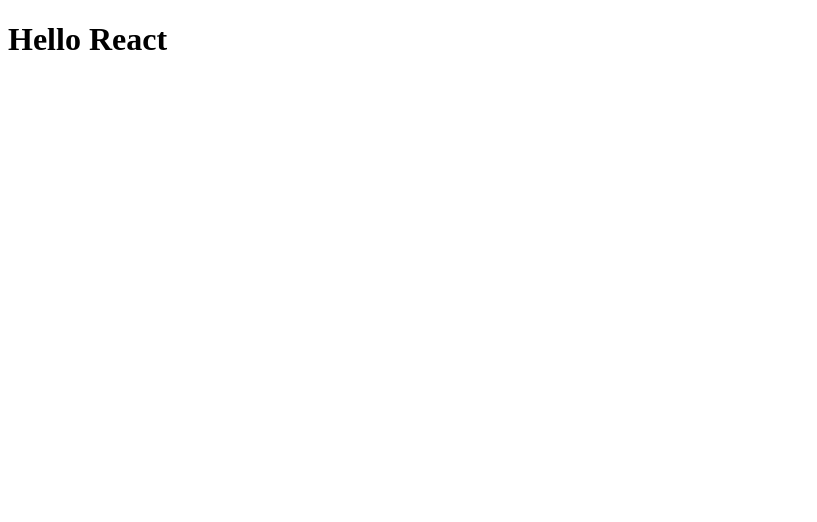
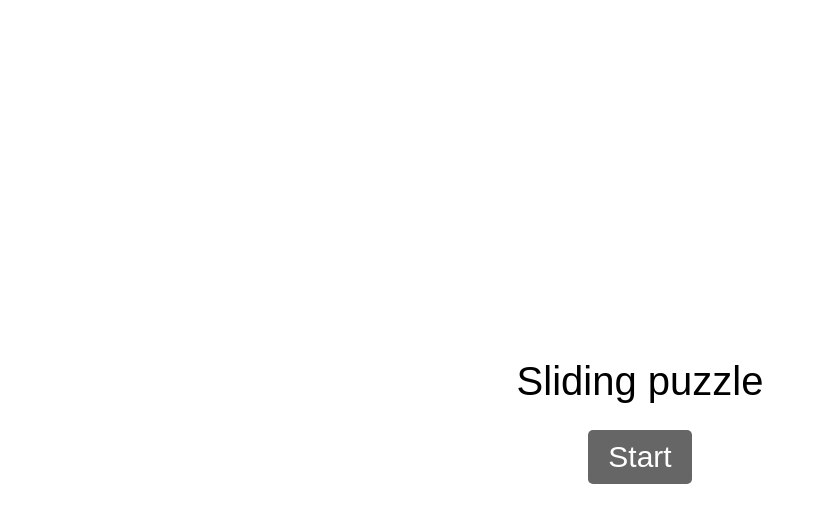
Before and after one commit to sergdevguy/sliding-puzzle, a React (Vite) app: page / in a window 1280 px wide. Shown: the top 522 px of the page, without its empty margins (0-817 px from the left). Built offline with nearby package versions, Linux system fonts and the light colour scheme.

Commit message:
working propotype

```diff
--- a/src/App.css
+++ b/src/App.css
@@ -0,0 +1,39 @@
+* {
+	box-sizing: border-box;
+}
+
+.app {
+	display: flex;
+	flex-direction: column;
+	justify-content: center;
+	align-items: center;
+	height: 100vh;
+	font-family: sans-serif;
+	font-weight: 300;
+
+	.app__title {
+		font-size: 40px;
+		font-weight: 300;
+	}
+
+	.app__button {
+		font-size: 30px;
+		padding: 10px 20px;
+		border: none;
+		background: #666666;
+		color: white;
+		border-radius: 5px;
+		transition: all 0.2s linear;
+
+		&:hover {
+			background: black;
+			cursor: pointer;
+		}
+	}
+
+	.app__toolbar {
+		display: flex;
+		gap: 20px;
+		margin-bottom: 20px;
+	}
+}
--- a/src/App.tsx
+++ b/src/App.tsx
@@ -1,10 +1,35 @@
+import { useState } from 'react'
 import './App.css'
+import { Board } from './components/Board'
 
 function App() {
+	const [state, setState] = useState<'initial' | 'playing' | 'finished'>(
+		'initial'
+	)
+
 	return (
-		<>
-			<h1>Hello React</h1>
-		</>
+		<div className="app">
+			{state === 'initial' ? (
+				<>
+					<h1 className="app__title">Sliding puzzle</h1>
+					<button
+						className="app__button"
+						onClick={() => {
+							setState('playing')
+						}}
+					>
+						Start
+					</button>
+				</>
+			) : (
+				<>
+					<div className="app__toolbar">
+						<div>Moves: 0</div>
+					</div>
+					<Board size={3} />
+				</>
+			)}
+		</div>
 	)
 }
 
--- /dev/null
+++ b/src/components/Board.css
@@ -0,0 +1,7 @@
+.board {
+	position: relative;
+	display: grid;
+	width: 300px;
+	height: 300px;
+	border: 1px solid black;
+}
--- /dev/null
+++ b/src/components/Board.tsx
@@ -0,0 +1,78 @@
+import { useState } from 'react'
+import './Board.css'
+import { Cell } from './Cell'
+
+type CellType = {
+	id: number
+	pos: number
+	fill: boolean
+}
+
+export function Board({ size }: { size: number }) {
+	const [cells, setCells] = useState<CellType[]>(() =>
+		Array(size * size)
+			.fill(null)
+			.map((_, i) => ({
+				id: i,
+				pos: i,
+				fill: i === size * size - 1 ? false : true
+			}))
+	)
+
+	function handleMoveCell(id: number) {
+		const emptyCell = cells.find(cell => !cell.fill)
+		if (!emptyCell) return
+
+		const cellToMove = cells.find(cell => cell.id === id)
+		if (!cellToMove) return
+
+		const isAdjacent =
+			(cellToMove.pos === emptyCell.pos - 1 && emptyCell.pos % size !== 0) ||
+			(cellToMove.pos === emptyCell.pos + 1 && cellToMove.pos % size !== 0) ||
+			cellToMove.pos === emptyCell.pos - size ||
+			cellToMove.pos === emptyCell.pos + size
+
+		if (isAdjacent) {
+			setCells(prevCells =>
+				prevCells.map(cell => {
+					if (cell.id === cellToMove.id) {
+						return { ...cell, pos: emptyCell.pos }
+					}
+					if (cell.id === emptyCell.id) {
+						return { ...cell, pos: cellToMove.pos }
+					}
+					return cell
+				})
+			)
+		}
+	}
+
+	return (
+		<div
+			className="board"
+			style={{ gridTemplateColumns: `repeat(${size}, 1fr)` }}
+		>
+			{cells.map(cell => (
+				<Cell
+					key={cell.id}
+					id={cell.id}
+					cellSize={300 / size}
+					imgData={{
+						size: 300,
+						src: '/old-map.jpg',
+						pos: {
+							x: -(cell.id % size) * (300 / size),
+							y: -Math.floor(cell.id / size) * (300 / size)
+						}
+					}}
+					isEmpty={!cell.fill}
+					translate={{
+						x: (cell.pos % size) * (300 / size),
+						y: Math.floor(cell.pos / size) * (300 / size)
+					}}
+					onClick={handleMoveCell}
+				/>
+			))}
+		</div>
+	)
+}
--- /dev/null
+++ b/src/components/Cell.css
@@ -0,0 +1,11 @@
+.cell {
+	position: absolute;
+	display: flex;
+	justify-content: center;
+	align-items: center;
+	width: 100px;
+	height: 100px;
+	font-size: 30px;
+	user-select: none;
+	transition: all 0.3s ease;
+}
--- /dev/null
+++ b/src/components/Cell.tsx
@@ -0,0 +1,42 @@
+import './Cell.css'
+
+export function Cell({
+	id,
+	cellSize,
+	imgData,
+	isEmpty,
+	translate,
+	onClick
+}: {
+	id: number
+	cellSize: number
+	imgData: {
+		size: number
+		src: string
+		pos: { x: number; y: number }
+	}
+	isEmpty: boolean
+	translate: { x: number; y: number }
+	onClick: (id: number) => void
+}) {
+	return (
+		<>
+			{!isEmpty ? (
+				<div
+					className="cell"
+					style={{
+						backgroundImage: `url(${imgData.src})`,
+						backgroundSize: `${imgData.size}px ${imgData.size}px`,
+						backgroundPosition: `${imgData.pos.x}px ${imgData.pos.y}px`,
+						width: cellSize,
+						height: cellSize,
+						transform: `translate(${translate.x}px, ${translate.y}px)`
+					}}
+					onClick={() => onClick(id)}
+				></div>
+			) : (
+				<div></div>
+			)}
+		</>
+	)
+}
```
Also changed, not shown: public/old-map.jpg (added).
